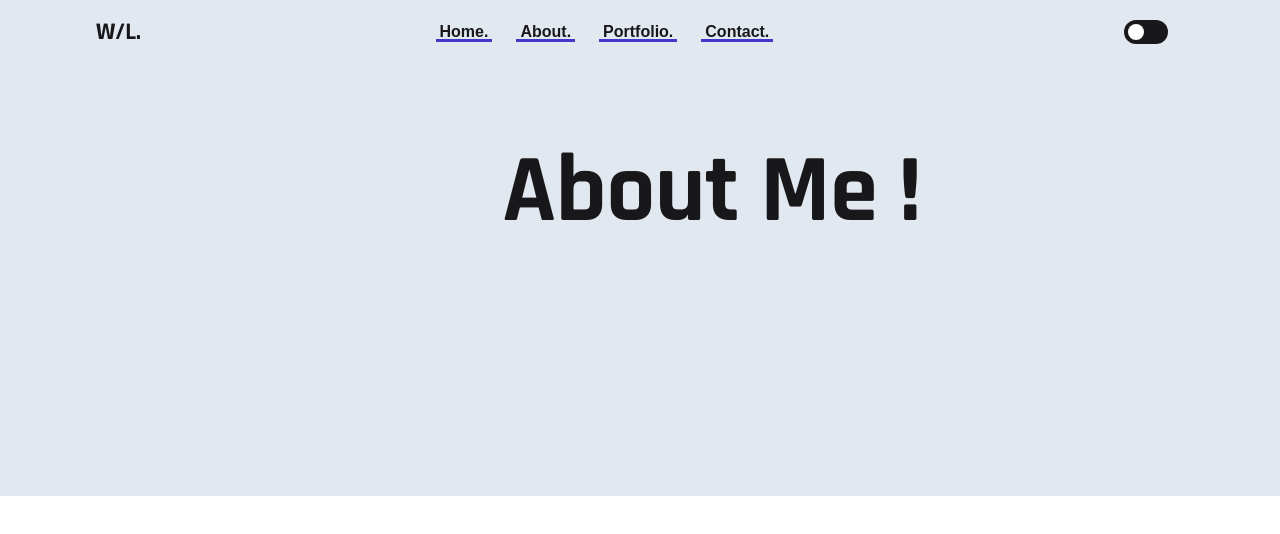
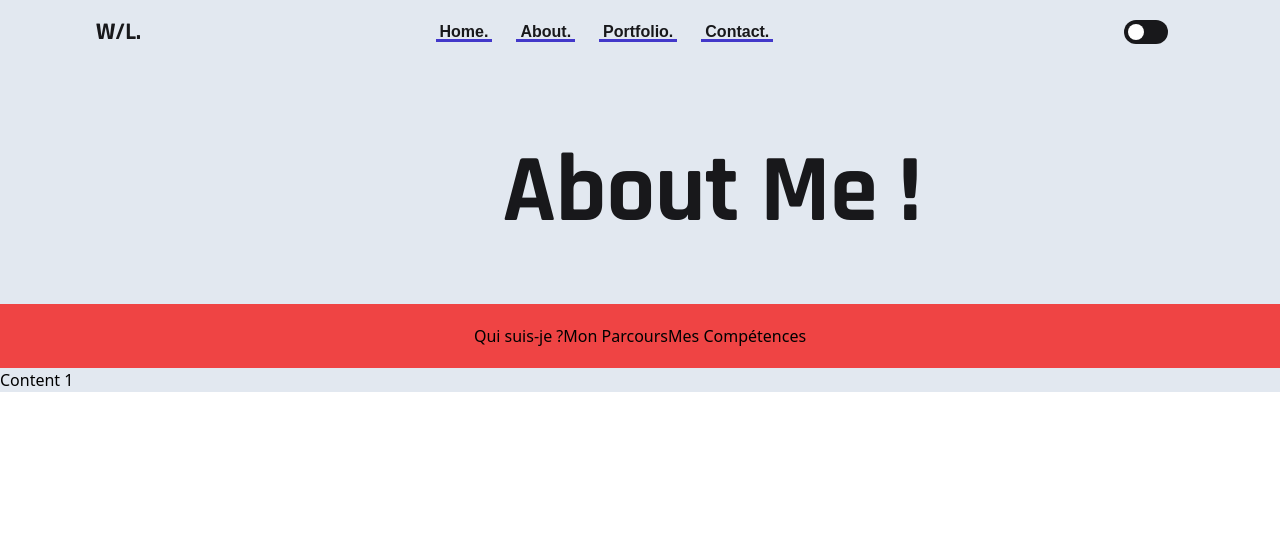
Before and after one commit to lwilhem/portfolio-2022, a Vue app: page /aboutme in a window 1280 px wide. Shown: the top 534 px of the page. Built offline with nearby package versions, Linux system fonts and the light colour scheme; some icons are missing; the HTML template or start-up script is replaced by a standard one; a web font is replaced by a local one.

Commit message:
:hammer: aboutme => Headless UI Tabs

```diff
--- a/index.html
+++ b/index.html
@@ -2,7 +2,6 @@
 <html lang="en">
   <head>
     <meta charset="UTF-8" />
-    <link rel="icon" href="/favicon.ico" />
     <meta name="viewport" content="width=device-width, initial-scale=1.0" />
     <title>Vite App</title>
   </head>
--- a/src/views/AboutView.vue
+++ b/src/views/AboutView.vue
@@ -1,4 +1,5 @@
 <script setup>
+  import { Tab, TabGroup, TabList, TabPanel, TabPanels } from "@headlessui/vue";
   import { Icon } from "@iconify/vue";
 </script>
 
@@ -13,7 +14,20 @@
     />
     About Me !
   </h2>
-  <section class="w-full p-24 bg-slate-200 dark:bg-zinc-900"></section>
+  <section class="bg-slate-200 dark:bg-zinc-900">
+    <TabGroup>
+      <TabList class="bg-red-500 p-5 flex items-center justify-center">
+        <Tab>Qui suis-je ?</Tab>
+        <Tab>Mon Parcours</Tab>
+        <Tab>Mes Compétences</Tab>
+      </TabList>
+      <TabPanels>
+        <TabPanel>Content 1</TabPanel>
+        <TabPanel>Content 2</TabPanel>
+        <TabPanel>Content 3</TabPanel>
+      </TabPanels>
+    </TabGroup>
+  </section>
 </template>
 
 <script></script>
```
Also changed, not shown: 2 other files (tests, documents, lock files or other folders).
